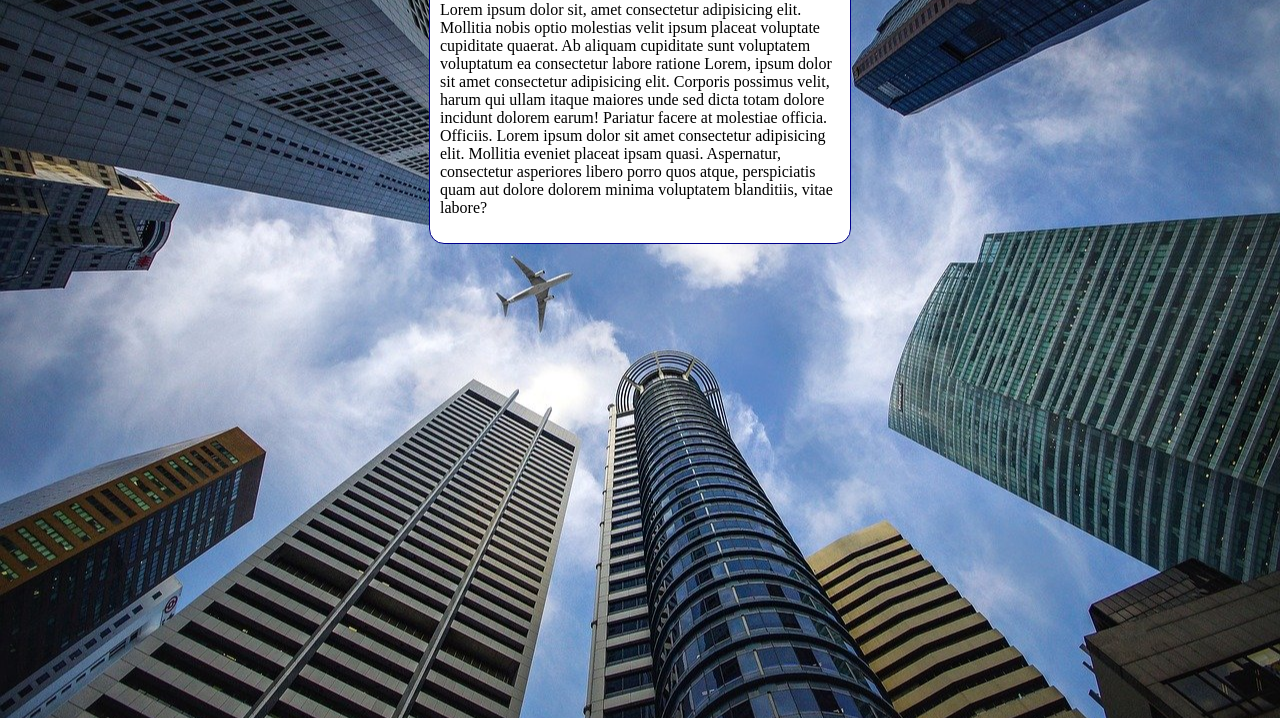
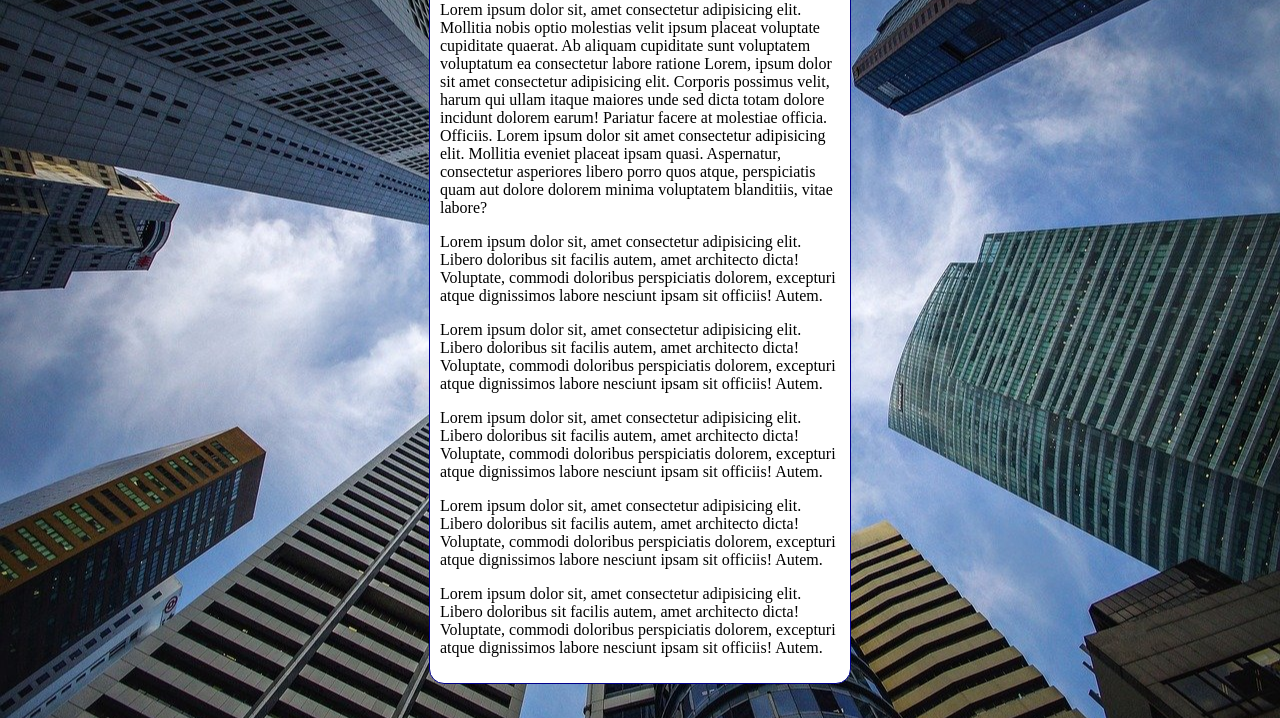
Before and after one commit to isagdsn/html-css, a plain HTML site: page exercicios/ex022/fundo006.html in a window 1280 px wide. Shown: the part 98-816 px from the top of the page. Drawn offline with Linux system fonts and the light colour scheme.

Commit message:
Squashed commit of the following:
commit b80b42ff0b3f1186beca7768f864a5c13a976802
Author: Isabella Guedes <111890661+isagdsn@users.noreply.github.com>
Date:   Wed Oct 26 18:59:59 2022 -0300

    Create fundo006.html

```diff
--- a/exercicios/ex022/fundo006.html
+++ b/exercicios/ex022/fundo006.html
@@ -29,6 +29,11 @@
     <main>
         <h1>Teste de Imagem de Fundo</h1>
         <p>Lorem ipsum dolor sit, amet consectetur adipisicing elit. Mollitia nobis optio molestias velit ipsum placeat voluptate cupiditate quaerat. Ab aliquam cupiditate sunt voluptatem voluptatum ea consectetur labore ratione Lorem, ipsum dolor sit amet consectetur adipisicing elit. Corporis possimus velit, harum qui ullam itaque maiores unde sed dicta totam dolore incidunt dolorem earum! Pariatur facere at molestiae officia. Officiis. Lorem ipsum dolor sit amet consectetur adipisicing elit. Mollitia eveniet placeat ipsam quasi. Aspernatur, consectetur asperiores libero porro quos atque, perspiciatis quam aut dolore dolorem minima voluptatem blanditiis, vitae labore?</p>
+        <p>Lorem ipsum dolor sit, amet consectetur adipisicing elit. Libero doloribus sit facilis autem, amet architecto dicta! Voluptate, commodi doloribus perspiciatis dolorem, excepturi atque dignissimos labore nesciunt ipsam sit officiis! Autem.</p>
+        <p>Lorem ipsum dolor sit, amet consectetur adipisicing elit. Libero doloribus sit facilis autem, amet architecto dicta! Voluptate, commodi doloribus perspiciatis dolorem, excepturi atque dignissimos labore nesciunt ipsam sit officiis! Autem.</p>
+        <p>Lorem ipsum dolor sit, amet consectetur adipisicing elit. Libero doloribus sit facilis autem, amet architecto dicta! Voluptate, commodi doloribus perspiciatis dolorem, excepturi atque dignissimos labore nesciunt ipsam sit officiis! Autem.</p>
+        <p>Lorem ipsum dolor sit, amet consectetur adipisicing elit. Libero doloribus sit facilis autem, amet architecto dicta! Voluptate, commodi doloribus perspiciatis dolorem, excepturi atque dignissimos labore nesciunt ipsam sit officiis! Autem.</p>
+        <p>Lorem ipsum dolor sit, amet consectetur adipisicing elit. Libero doloribus sit facilis autem, amet architecto dicta! Voluptate, commodi doloribus perspiciatis dolorem, excepturi atque dignissimos labore nesciunt ipsam sit officiis! Autem.</p>
     </main>
 </body>
 </html>
```
